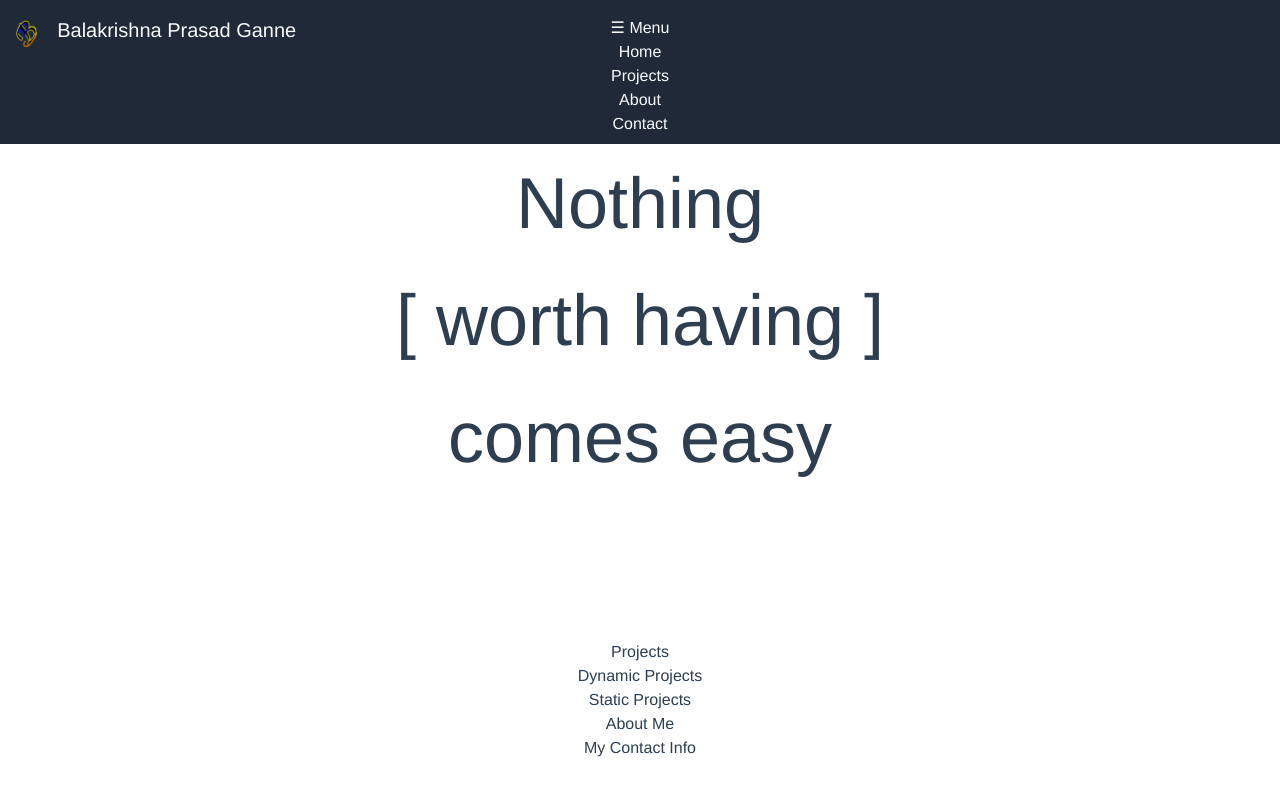
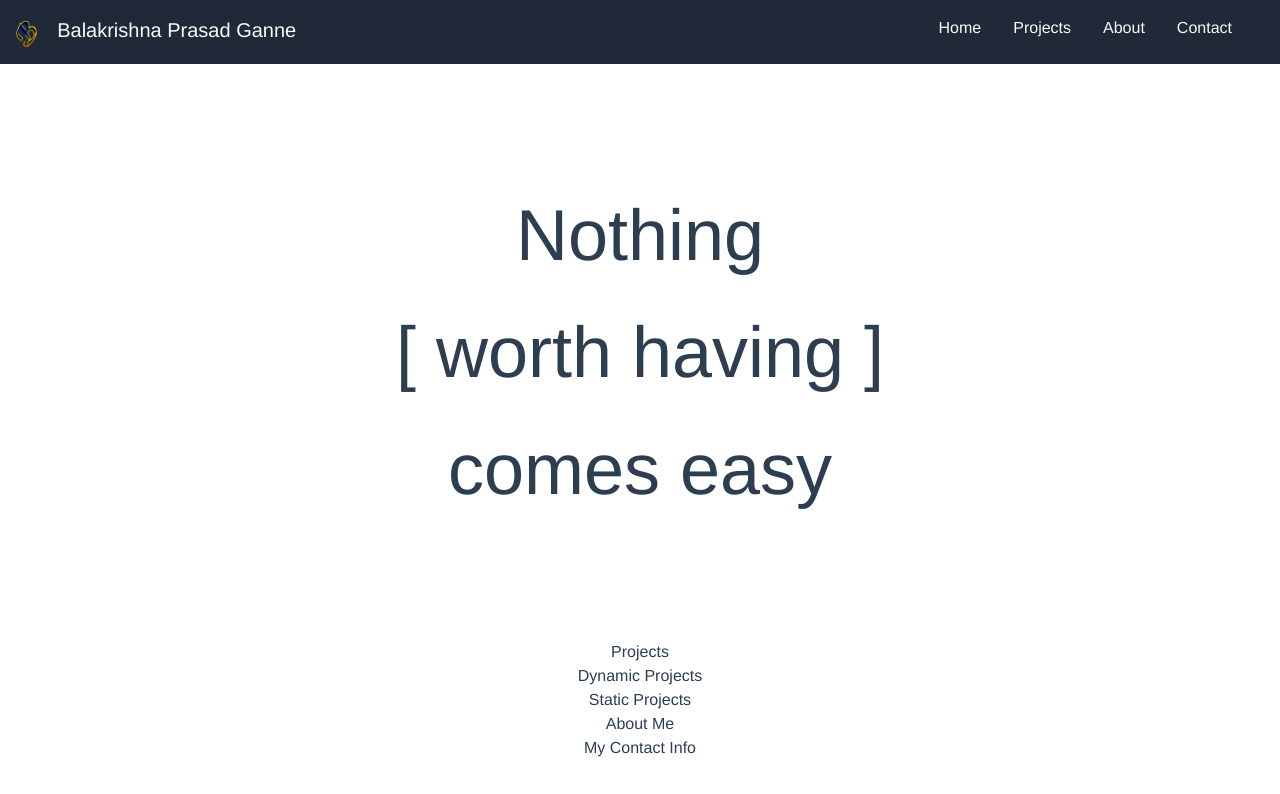
Before and after one commit to aayush420/aayush420.github.io, a Vue app: page / in a window 1280 px wide. Shown: the top 794 px of the page. Built offline with nearby package versions, Linux system fonts and the light colour scheme.

Commit message:
responsive navbar

```diff
--- a/src/App.vue
+++ b/src/App.vue
@@ -3,7 +3,7 @@
   <!-- <img alt="Vue logo" src="./assets/logo.png" /> -->
   <!-- <div class="bg-red-500 text-red-100">Hello from Tailwind again and again!!</div> -->
   <div id="home" style="display: grid; height: 80vh; place-items: center">
-    <div class="leading-relaxed text-7xl">
+    <div class="leading-relaxed text-7xl mt-16">
       Nothing<br />[ worth having ]<br />comes easy
     </div>
   </div>
--- a/src/components/Nav.vue
+++ b/src/components/Nav.vue
@@ -1,13 +1,13 @@
 <template>
-  <header class="header fixed w-full bg-gray-800 text-gray-50 pt-4 p-2">
+  <header class="h-16 header fixed w-full bg-gray-800 text-gray-50 pt-4 p-2">
     <div class="wrap">
-      <div class="h-8 inline absolute left-0 logo"><a href="#"><img src="../assets/logo.png" class="h-full inline-block px-4" /> <span class="text-xl">Balakrishna Prasad Ganne</span></a></div>
+      <div class="h-8 inline absolute left-0 logo"><a href="#"><img src="../assets/logo.png" class="h-full inline-block px-4" /> <span class="text-xl hidden md:inline-block">Balakrishna Prasad Ganne</span></a></div>
 
-      <a class="inline-block" id="menu-icon">&#9776; Menu</a>
+      <a class="h-8 inline-block md:hidden" id="menu-icon" @click="hidden = !hidden">&#9776; Menu</a>
 
-      <nav class="navbar">
-        <ul class="menu">
-          <li v-for="i in links" :key="i.link"><a class="" :href="i.link" v-text="i.text"></a></li>
+      <nav class="navbar md:absolute md:right-0 bg-gray-800 md:mr-8">
+        <ul class="menu flex flex-col md:flex-row" v-show="!hidden">
+          <li class="h-8 px-2 mx-2" v-for="i in links" :key="i.link"><a class="" :href="i.link" v-text="i.text"></a></li>
         </ul>
       </nav>
     </div>
@@ -23,7 +23,8 @@ export default {
                 {text:"Projects", link:"#projects"},
                 {text:"About", link:"#about"},
                 {text:"Contact", link:"#contact"}
-            ]
+            ],
+            hidden: false
         }
     }
 }
```
